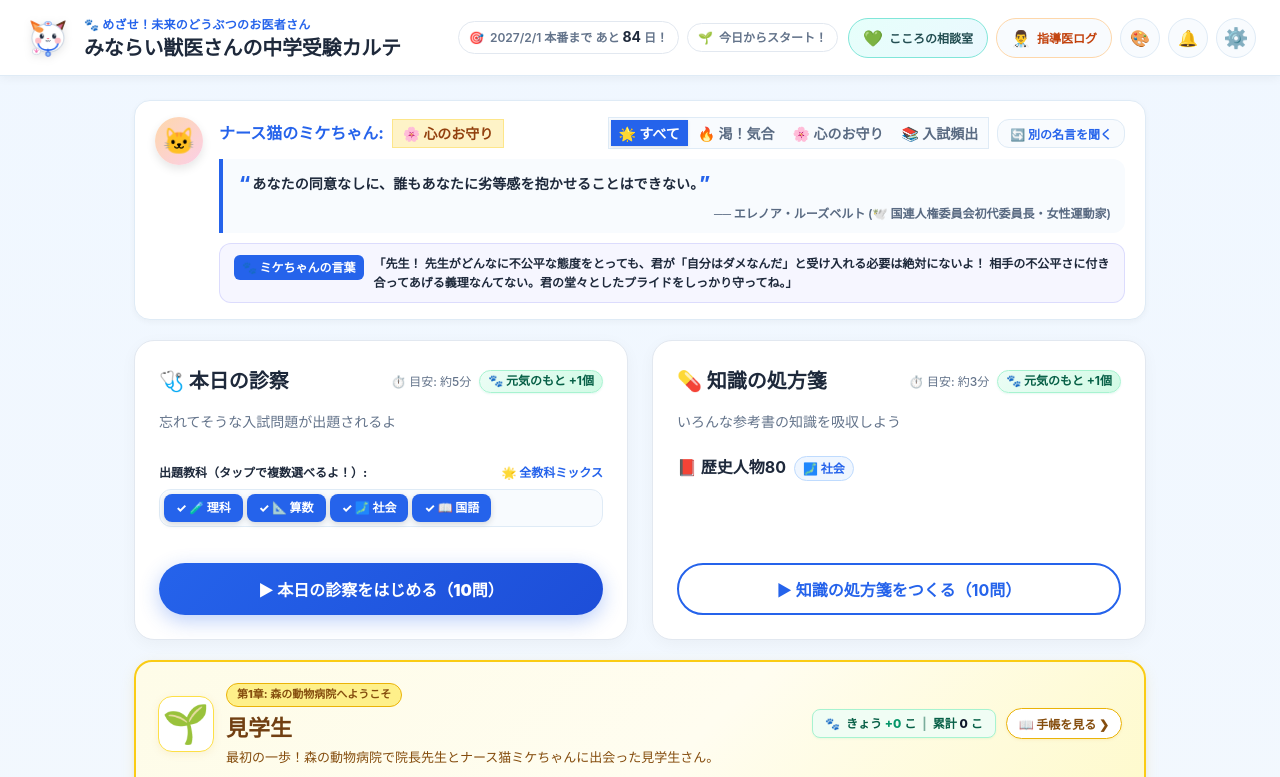
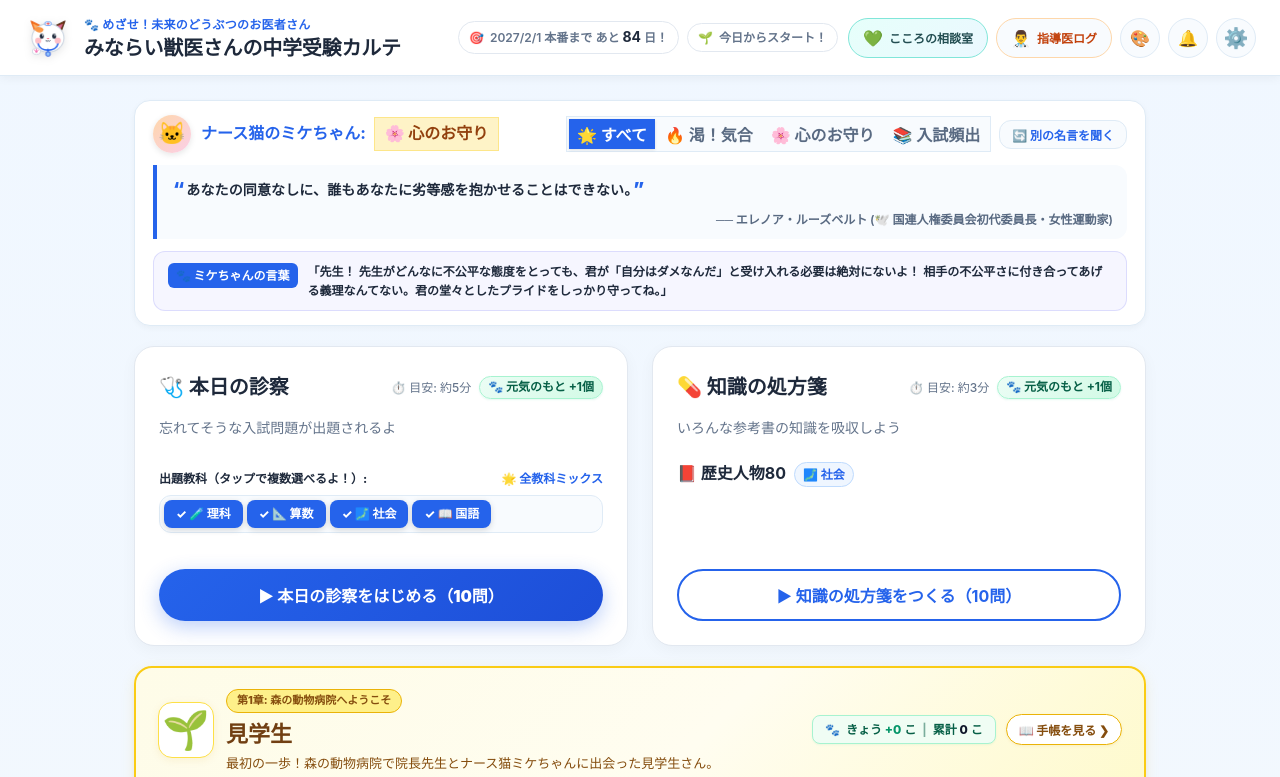
Before and after one commit to saka-guchi/saka-guchi.github.io, a React (Vite) app in the folder junior-vet-exam-chart/: page /#/ in a window 1280 px wide. Shown: the top 777 px of the page. Built offline with nearby package versions, Linux system fonts and the light colour scheme; a web font is replaced by a local one.

Commit message:
fix(ui): ミケちゃんアイコン下の余白を解消し名言と解説を左詰め全幅配置 (v1.39.14)

```diff
--- a/junior-vet-exam-chart/package.json
+++ b/junior-vet-exam-chart/package.json
@@ -1,7 +1,7 @@
 {
   "name": "junior-vet-exam-chart",
   "private": true,
-  "version": "1.39.13",
+  "version": "1.39.14",
   "type": "module",
   "scripts": {
     "dev": "vite",
--- a/junior-vet-exam-chart/public/version.json
+++ b/junior-vet-exam-chart/public/version.json
@@ -1,4 +1,4 @@
 {
-  "version": "1.39.13",
-  "buildTimestamp": "2026-11-12 21:19:59 (日本時間)"
+  "version": "1.39.14",
+  "buildTimestamp": "2026-11-12 21:25:38 (日本時間)"
 }
--- a/junior-vet-exam-chart/src/pages/HomePage.module.css
+++ b/junior-vet-exam-chart/src/pages/HomePage.module.css
@@ -319,50 +319,15 @@
   background: var(--surface);
   border: 1px solid var(--border);
   border-radius: var(--radius-lg);
-  padding: 16px 20px;
-  display: flex;
-  align-items: flex-start;
-  gap: 16px;
+  padding: 14px 18px;
+  display: flex;
+  flex-direction: column;
+  gap: 12px;
   box-shadow: var(--shadow-sm);
   animation: popIn 0.3s ease;
 }
 
-.mentorAvatar {
-  width: 48px;
-  height: 48px;
-  border-radius: 50%;
-  background: linear-gradient(135deg, #fed7aa 0%, #fbcfe8 100%);
-  display: flex;
-  align-items: center;
-  justify-content: center;
-  font-size: 26px;
-  box-shadow: 0 4px 10px rgba(0, 0, 0, 0.1);
-  flex-shrink: 0;
-  animation: softFloat 3s infinite ease-in-out;
-  cursor: pointer;
-  user-select: none;
-  transition: transform 0.15s ease;
-}
-
-.mentorAvatar:hover {
-  transform: scale(1.08);
-}
-
-.mentorAvatar:active {
-  transform: scale(0.95);
-}
-
-.mentorSpeech {
-  font-size: var(--font-size-body);
-  color: var(--text);
-  line-height: 1.5;
-  display: flex;
-  flex-direction: column;
-  gap: 10px;
-  min-width: 0;
-}
-
-.mentorSpeechHeader {
+.mentorHeaderRow {
   display: flex;
   align-items: center;
   justify-content: space-between;
@@ -370,14 +335,45 @@
   flex-wrap: wrap;
 }
 
-.mentorSpeechTitle {
+.mentorProfileGroup {
+  display: flex;
+  align-items: center;
+  gap: 10px;
+}
+
+.mentorAvatar {
+  width: 38px;
+  height: 38px;
+  border-radius: 50%;
+  background: linear-gradient(135deg, #fed7aa 0%, #fbcfe8 100%);
+  display: flex;
+  align-items: center;
+  justify-content: center;
+  font-size: 22px;
+  box-shadow: 0 2px 6px rgba(0, 0, 0, 0.1);
+  flex-shrink: 0;
+  animation: softFloat 3s infinite ease-in-out;
+  cursor: pointer;
+  user-select: none;
+  transition: transform 0.15s ease;
+}
+
+.mentorAvatar:hover {
+  transform: scale(1.08);
+}
+
+.mentorAvatar:active {
+  transform: scale(0.95);
+}
+
+.mentorTitleInfo {
   display: flex;
   align-items: center;
   gap: 8px;
   flex-wrap: wrap;
 }
 
-.mentorSpeechTitle strong {
+.mentorTitleInfo strong {
   color: var(--primary);
   font-size: var(--font-size-subheading);
   font-weight: 800;
--- a/junior-vet-exam-chart/src/pages/HomePage.tsx
+++ b/junior-vet-exam-chart/src/pages/HomePage.tsx
@@ -478,6 +478,9 @@ export const HomePage: React.FC = () => {
       <main className={styles.mainContent}>
         {/* ナース猫ミケちゃんの世界の名言＆小学生向け解説バナー */}
         <section className={styles.mentorBar} data-testid="mentor-quote-bar">
+          {/* ヘッダー行: アバター + タイトル + カテゴリ切替 + 別の名言ボタン */}
+          <div className={styles.mentorHeaderRow}>
+            <div className={styles.mentorProfileGroup}>
               <div
                 className={styles.mentorAvatar}
                 onClick={() => handleNextQuote()}
@@ -493,12 +496,12 @@ export const HomePage: React.FC = () => {
               >
                 🐱
               </div>
-          <div className={styles.mentorSpeech} style={{ flex: 1 }}>
-            <div className={styles.mentorSpeechHeader}>
-              <div className={styles.mentorSpeechTitle}>
+              <div className={styles.mentorTitleInfo}>
                 <strong>ナース猫のミケちゃん:</strong>
                 <span className={styles.quoteBadge}>{currentQuote.categoryLabel}</span>
               </div>
+            </div>
+
             <div className={styles.quoteControls}>
               <div className={styles.quoteCategoryPills} role="group" aria-label="名言テーマの選択">
                 {(
@@ -532,7 +535,7 @@ export const HomePage: React.FC = () => {
             </div>
           </div>
 
-            {/* 名言本文 */}
+          {/* 名言本文（左に詰めて全幅表示） */}
           <div className={styles.quoteBody}>
             <span className={styles.quoteMark}>“</span>
             <span className={styles.quoteText}>{currentQuote.quote}</span>
@@ -542,12 +545,11 @@ export const HomePage: React.FC = () => {
             </div>
           </div>
 
-            {/* 小学生向け解説（ミケちゃんの言葉） */}
+          {/* 小学生向け解説（ミケちゃんの言葉 - 左に詰めて全幅表示） */}
           <div className={styles.quoteExplanation}>
             <span className={styles.explanationTag}>🐾 ミケちゃんの言葉</span>
             <div className={styles.explanationText}>
               「先生！ {currentQuote.kidsExplanation}」
-              </div>
             </div>
           </div>
         </section>
```
Lines whose indentation alone changed are shown as unchanged.
